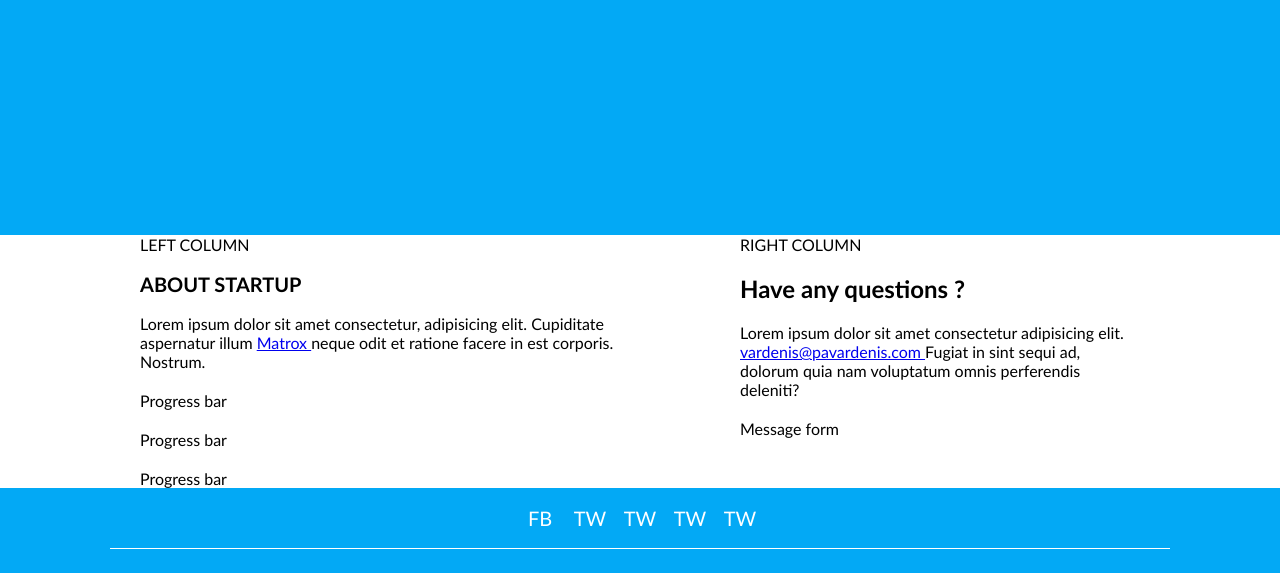
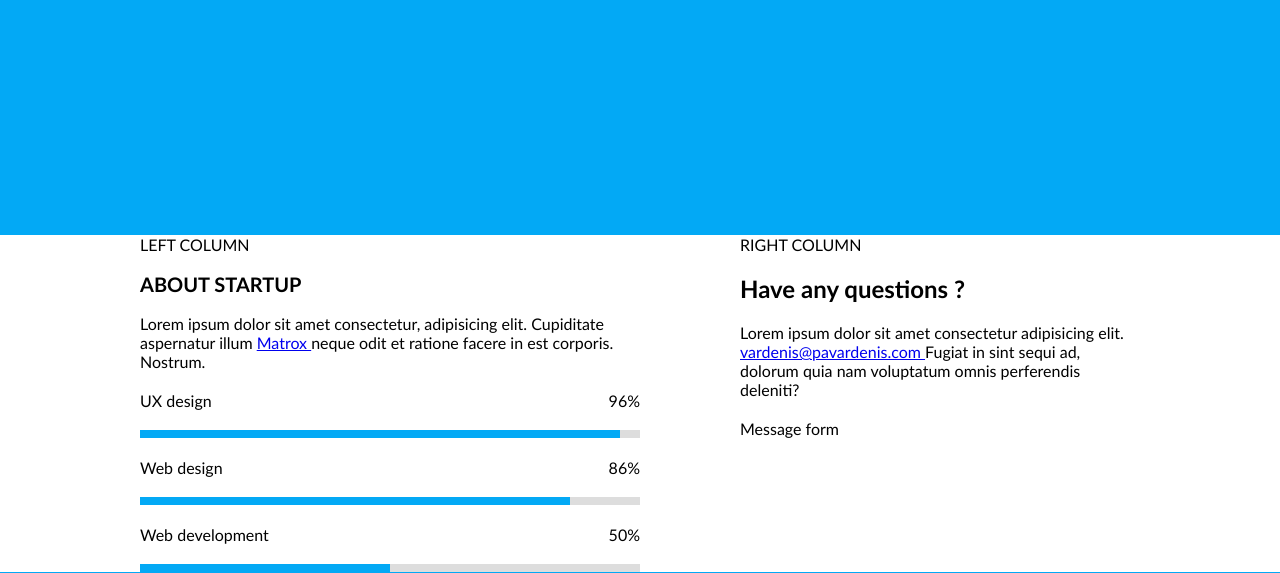
Before and after one commit to Gytzum/8-coming-soon, a website with bundled scripts: page index.html in a window 1280 px wide. Shown: the part 565-1138 px from the top of the page. Built offline with nearby package versions, Linux system fonts and the light colour scheme; files whose address does not match are found by name.

Commit message:
progress bars

```diff
--- /dev/null
+++ b/css/progressBar.css
@@ -0,0 +1,26 @@
+.progress-bar {
+    display: flex;
+    flex-direction: column;
+    width: 100%;
+    gap: 20px;
+}
+
+.progress-bar > .top {
+    display: flex;
+    width: 100%;
+    justify-content: space-between;
+}
+
+.progress-bar > .bottom {
+    display: inline-block;
+    width: 100%;
+    height: 8px;
+    background-color: #ddd;
+}
+
+.progress-bar > .bottom > .progress {
+    display: inline-block;
+    width: 50%;
+    height: 100%;
+    background-color: var(--color-main);
+}
--- a/index.html
+++ b/index.html
@@ -9,6 +9,7 @@
     <link rel="stylesheet" href="./css/layout.css">
     <link rel="stylesheet" href="./css/clock.css">
     <link rel="stylesheet" href="./css/mouse.css">
+    <link rel="stylesheet" href="./css/progressBar.css">
     <link rel="stylesheet" href="./css/custom.css">
     <title>Coming Soon</title>
 </head>
@@ -35,9 +36,9 @@
                 <p class="describtion">Lorem ipsum dolor sit amet consectetur, adipisicing elit.
                     Cupiditate aspernatur illum <a href="#" >Matrox </a>neque odit et ratione facere in
                      est corporis. Nostrum.</p>
+                     <!-- <div class="progress-bar">Progress bar</div>
                      <div class="progress-bar">Progress bar</div>
-                     <div class="progress-bar">Progress bar</div>
-                     <div class="progress-bar">Progress bar</div>
+                     <div class="progress-bar">Progress bar</div> -->
             </div>
             <div class = "right-column">RIGHT COLUMN
                     <h2>Have any questions ?</h2>
--- /dev/null
+++ b/js/components/progressBar.js
@@ -0,0 +1,21 @@
+function progressBar(selector,data) {
+    const DOM = document.querySelector(selector)
+
+    let HTML = '';
+
+    for ( let i = 0; i<data.length; i ++) {
+        const bar = data[i];
+        HTML += `<div class="progress-bar">
+                    <div class = "top" >
+                    <div class= " label " >${bar.label} </div>
+                    <div class= " label " > ${bar.value}%</div>
+                 </div>
+                 <div class="bottom">
+                 <div class= "progress" style="width:${bar.value}%;"></div>
+            </div>
+        </div>`
+    }
+    return DOM.innerHTML += HTML
+}
+
+export { progressBar}
--- /dev/null
+++ b/js/data/progressBarData.js
@@ -0,0 +1,16 @@
+const progressBarData = [
+    {
+        label: 'UX design',
+        value: 96
+    },
+    {
+        label: 'Web design',
+        value: 86
+    },
+    {
+        label: 'Web development',
+        value: 50
+    }
+];
+
+export {progressBarData}
--- a/js/main.js
+++ b/js/main.js
@@ -1,4 +1,6 @@
 import { clock } from './components/clock.js';
-
+import { progressBar } from './components/progressBar.js';
+import { progressBarData } from './data/progressBarData.js';
 
 clock('#clock_birthday', '03-15')
+progressBar('.left-column', progressBarData)
```
